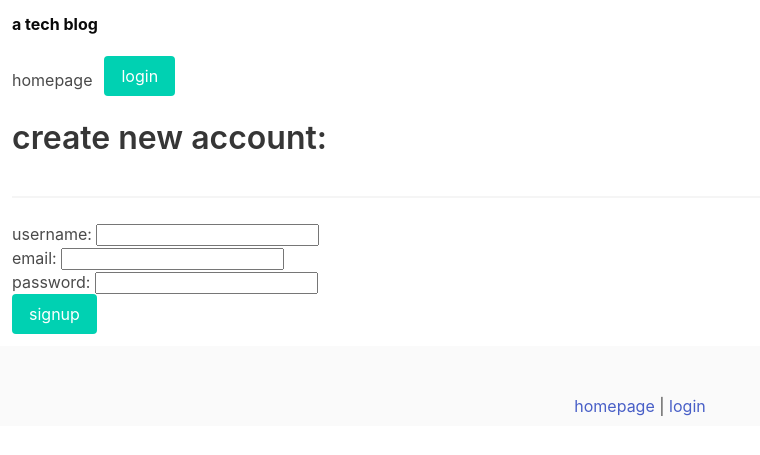
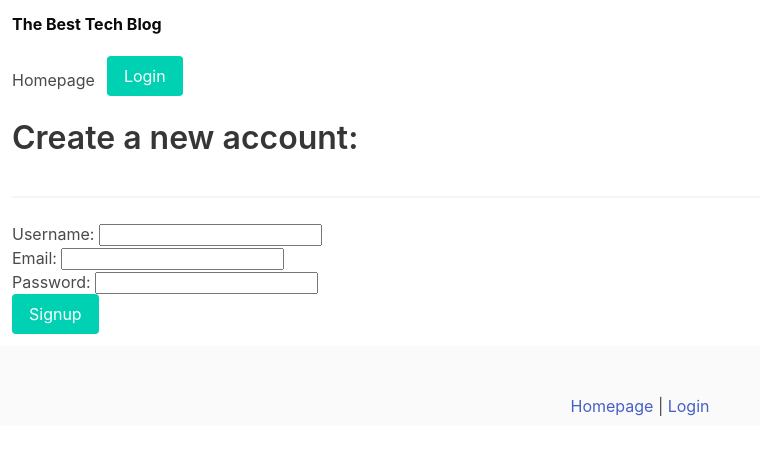
Before and after one commit to Cleegould/MVC-Tech-Blog, a Node server app: page /signup in a window 1280 px wide. Shown: the top 455 px of the page, without its empty margins (0-760 px from the left). Run offline with Node 20, Linux system fonts and the light colour scheme; some libraries are stand-ins or nearby versions.

Commit message:
style and fixes

```diff
--- a/views/homepage.handlebars
+++ b/views/homepage.handlebars
@@ -4,5 +4,5 @@
 </div>
 
 {{else}}
-<h6 class="pb-4 has-text-centered is-italic">there are currently no posts</h6>
+<h6 class="pb-4 has-text-centered is-italic">There are no posts!</h6>
 {{/each}}
--- a/views/layouts/main.handlebars
+++ b/views/layouts/main.handlebars
@@ -4,24 +4,24 @@
 <head>
   <meta charset="UTF-8">
   <meta name="viewport" content="width=device-width, initial-scale=1.0">
-  <title>Tech Blog</title>
+  <title>The Best Tech Blog</title>
   <link rel="stylesheet" href="https://cdn.jsdelivr.net/npm/bulma@0.9.0/css/bulma.min.css">
-  <link rel="stylesheet" href="/stylesheets/style.css">
+  <link rel="shortcut icon" href="#">
   <script defer src="https://use.fontawesome.com/releases/v5.3.1/js/all.js"></script>
 </head>
 
   <div class="wrapper">
     <header>
-        <h1 class="has-text-black px-3 py-3 has-text-weight-bold">a tech blog</h1>
+        <h1 class="has-text-black px-3 py-3 has-text-weight-bold">The Best Tech Blog</h1>
         <nav class="navbar mt-2">
             {{#if loggedIn}}
-            <a href="/" class="navbar-item is-hoverable pt-1">homepage</a>
-            <a href="/dashboard" class="navbar-item is-hoverable pt-1">dashboard</a>
-            <a href="/dashboard/create/" class="navbar-item is-hoverable pt-1 mr-4">create post</a>
-            <button id="logout" class="button is-danger">logout</button>
+            <a href="/" class="navbar-item is-hoverable pt-1">Homepage</a>
+            <a href="/dashboard" class="navbar-item is-hoverable pt-1">Dashboard</a>
+            <a href="/dashboard/create/" class="navbar-item is-hoverable pt-1 mr-4">Create a Post</a>
+            <button id="logout" class="button is-danger">Logout</button>
             {{else}}
-            <a href="/" class="navbar-item is-hoverable pt-1">homepage</a>
-            <a href="/login" class="button is-primary">login</a>
+            <a href="/" class="navbar-item is-hoverable pt-1">Homepage</a>
+            <a href="/login" class="button is-primary">Login</a>
             {{/if}}
         </nav>
     </header>
@@ -33,11 +33,11 @@
     <footer class="footer rows pb-2">
         <div class="row-is-full content has-text-centered">
             <p>
-            <a href="/">homepage</a>{{#if loggedIn}} |
-            <a href="/dashboard/">dashboard</a> |
-            <a href="/dashboard/create/">create new post</a>
+            <a href="/">Homepage</a>{{#if loggedIn}} |
+            <a href="/dashboard/">Dashboard</a> |
+            <a href="/dashboard/create/">Create a new post</a>
             {{else}}
-             | <a href="/login/">login</a>
+             | <a href="/login/">Login</a>
             {{/if}}
             </p>
         </div>
--- a/views/signup.handlebars
+++ b/views/signup.handlebars
@@ -1,20 +1,20 @@
 <div class="column">
-<h2 class="title pb-4">create new account:</h2><hr>
+<h2 class="title pb-4">Create a new account:</h2><hr>
 <form class="signup-form">
   <div>
-    <label for="username-signup">username:</label>
+    <label for="username-signup">Username:</label>
     <input type="text" id="username-signup" />
   </div>
   <div>
-    <label for="email-signup">email:</label>
+    <label for="email-signup">Email:</label>
     <input type="text" id="email-signup" />
   </div>
    <div>
-    <label for="password-signup">password:</label>
+    <label for="password-signup">Password:</label>
     <input type="password" id="password-signup" />
   </div>
   <div>
-    <button type="submit" class="button is-primary">signup</button>
+    <button type="submit" class="button is-primary">Signup</button>
   </div>
 </form>
 </div>
```
Also changed, not shown: views/login.handlebars (+5 -5 lines), db/techblog.db (deleted).
